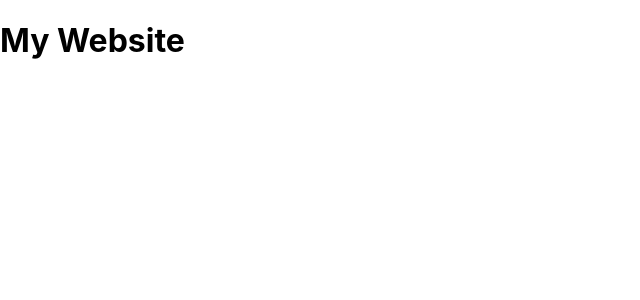
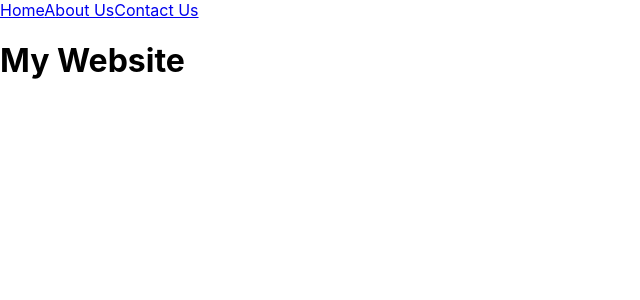
Before and after one commit to t-vanderwolk/start, a React (Create React App) app: page / in a window 1280 px wide. Shown: the top 300 px of the page, without its empty margins (0-640 px from the left). Built offline with nearby package versions, Linux system fonts and the light colour scheme.

Commit message:
created Nav bar with Link component

```diff
--- a/src/App.js
+++ b/src/App.js
@@ -1,9 +1,16 @@
 import "./App.css";
+import { Link } from "react-router-dom";
 
 function Home() {
   return (
     <div>
-      <h1>My Website</h1>
+      <nav>
+      <Link to="/">Home</Link>
+        <Link to="/about">About Us</Link>
+        <Link to="/contact">Contact Us</Link>
+
+      </nav>
+<h1>My Website</h1>
     </div>
   );
 }
@@ -11,14 +18,25 @@
 export function About() {
   return (
     <div>
+      <nav>
+      <Link to="/">Home</Link>
+     <Link to="/about">About Us</Link>
+        <Link to="/contact">Contact Us</Link>
+        </nav>
       <h1>About Us</h1>
     </div>
+
   );
 }
 
 export function Contact() {
   return (
     <div>
+         <nav>
+      <Link to="/">Home</Link>
+     <Link to="/about">About Us</Link>
+        <Link to="/contact">Contact Us</Link>
+        </nav>
       <h1>Contact Us</h1>
     </div>
   );
```
